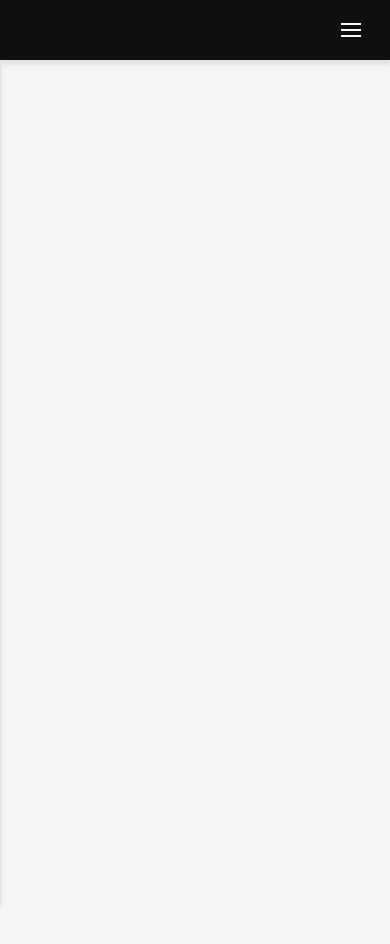
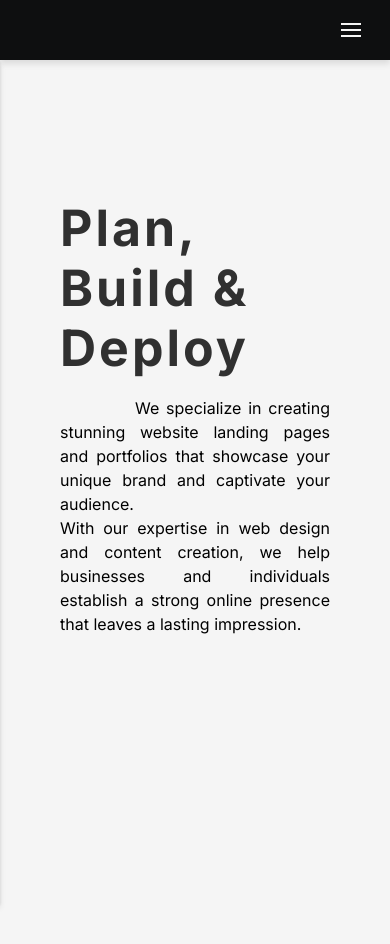
Before and after one commit to roniekun/myapp-vite, a React (Vite) app: page / in a window 390 px wide. Shown: the top 944 px of the page. Built offline with nearby package versions, Linux system fonts and the light colour scheme.

Commit message:
initial commit

```diff
--- a/src/components/Footer.css
+++ b/src/components/Footer.css
@@ -47,6 +47,7 @@
         position: relative;
         bottom: 0;
         width: 100vw;
+        align-items: center;
     }
 
     .text{
--- a/src/components/Navbar.css
+++ b/src/components/Navbar.css
@@ -115,7 +115,10 @@
     .links__container{
       flex-direction: column;
       display: flex;
-      align-self: center;
+      align-items: center;
+      height: 50%;
+      justify-content: space-evenly;
+
 
     }
 
@@ -125,6 +128,7 @@
       align-items: center;
       flex-direction: column;
       opacity: 1;
+      justify-content: space-evenly;
 
     }
 
@@ -132,10 +136,10 @@
       display: flex;
       color: white;
       font-size: 24px;
-      margin-bottom: 20px;
       text-transform: lowercase;
       opacity: 1;
       text-decoration: none;
+      justify-content: space-evenly;
     }
 
     .navbar__link:hover {
--- a/src/components/icons/SocialLinks.css
+++ b/src/components/icons/SocialLinks.css
@@ -61,5 +61,6 @@
     margin-bottom: 20px;
     display: flex;
     align-items: center;
+    justify-content: center;
 }
 }
--- a/src/components/icons/SocialLinks.jsx
+++ b/src/components/icons/SocialLinks.jsx
@@ -26,7 +26,7 @@ const SocialLinks = ({ isSmallScreen, isDesktop, showNavbar, fillColor, displayN
   {({ theme }) => (
   <div className='social__links__container' style={isSmallScreen ? { flexDirection: flexDirection } : {}}>
       {displayNames && isSmallScreen &&
-       <div><p style={{
+       <div style={{justifyContent: 'center'}}><p style={{
         color: fillColor, fontFamily: 'Inter', margin: "12px", fontWeight: '500'}}>Follow my accounts:</p>
         </div> }
       {socialMediaLinks.map((link) => (
--- a/src/components/main/Home.css
+++ b/src/components/main/Home.css
@@ -4,7 +4,6 @@
     overflow-x: hidden;
     width: 100vw;
     justify-content: center;
-    font-style: italic;
     margin-bottom: 100px;
     position: relative;
 
--- a/src/components/main/Home.jsx
+++ b/src/components/main/Home.jsx
@@ -1,5 +1,6 @@
 import './Home.css';
 import Footer from '../Footer';
+import HomeContent from './sections/HomeContent';
 // import BusyIcon from '../icons/BusyIcon';
 
 
@@ -11,6 +12,7 @@ function Home({showNavbar,isSmallScreen}) {
   return (
     <>  <div className='home__container'>
     <section>
+      <HomeContent/>
 
       {/* <BusyIcon/> */}
 
--- /dev/null
+++ b/src/components/main/sections/HomeContent.css
@@ -0,0 +1,59 @@
+.heroText__container{
+        display: flex;
+        flex-direction: column;
+        padding: 75px;
+        width: 100vw;
+        justify-content: center;
+        align-items: center;
+        position: relative;
+        height: 70vh;
+
+}
+.heroText{
+        letter-spacing: 3px;
+        font-size: 75px;
+        transition: .3s;
+        transform: translateY(0);
+        opacity: 0.8;
+        margin-bottom: 2%;
+}
+.heroText__description{
+        font-size: 16px;
+        line-height: 1.5;
+        margin-bottom: 10px;
+        text-align: justify;
+        text-indent:75px;
+
+}
+
+@media (max-width: 600px) {
+
+    .heroText__container{
+            display: flex;
+            flex-direction: column;
+            padding: 60px;
+            width: 100vw;
+            justify-content: center;
+            align-items: center;
+            position: relative;
+            height: 100vh;
+
+    }
+    .heroText{
+            letter-spacing: 3px;
+            font-size: 50px;
+            transition: .3s;
+            transform: translateY(0);
+            opacity: 0.8;
+            margin-bottom: 7%;
+    }
+    .heroText__description{
+            font-size: 16px;
+            line-height: 1.5;
+            margin-bottom: 10px;
+            text-align: justify;
+            text-indent:75px;
+
+    }
+
+}
--- /dev/null
+++ b/src/components/main/sections/HomeContent.jsx
@@ -0,0 +1,16 @@
+import React from 'react'
+import './HomeContent.css';
+
+const HomeContent = () => {
+  return (
+    <div className='heroText__container'>
+        <h1 className='heroText'>Plan, Build & Deploy</h1>
+        <p className='heroText__description'>We specialize in creating stunning website landing pages and portfolios that showcase your unique brand
+        and captivate your audience.<br/>
+        With our expertise in web design and content creation,
+        we help businesses and individuals establish a strong online presence that leaves a lasting impression.</p>
+        </div>
+  )
+}
+
+export default HomeContent
```
